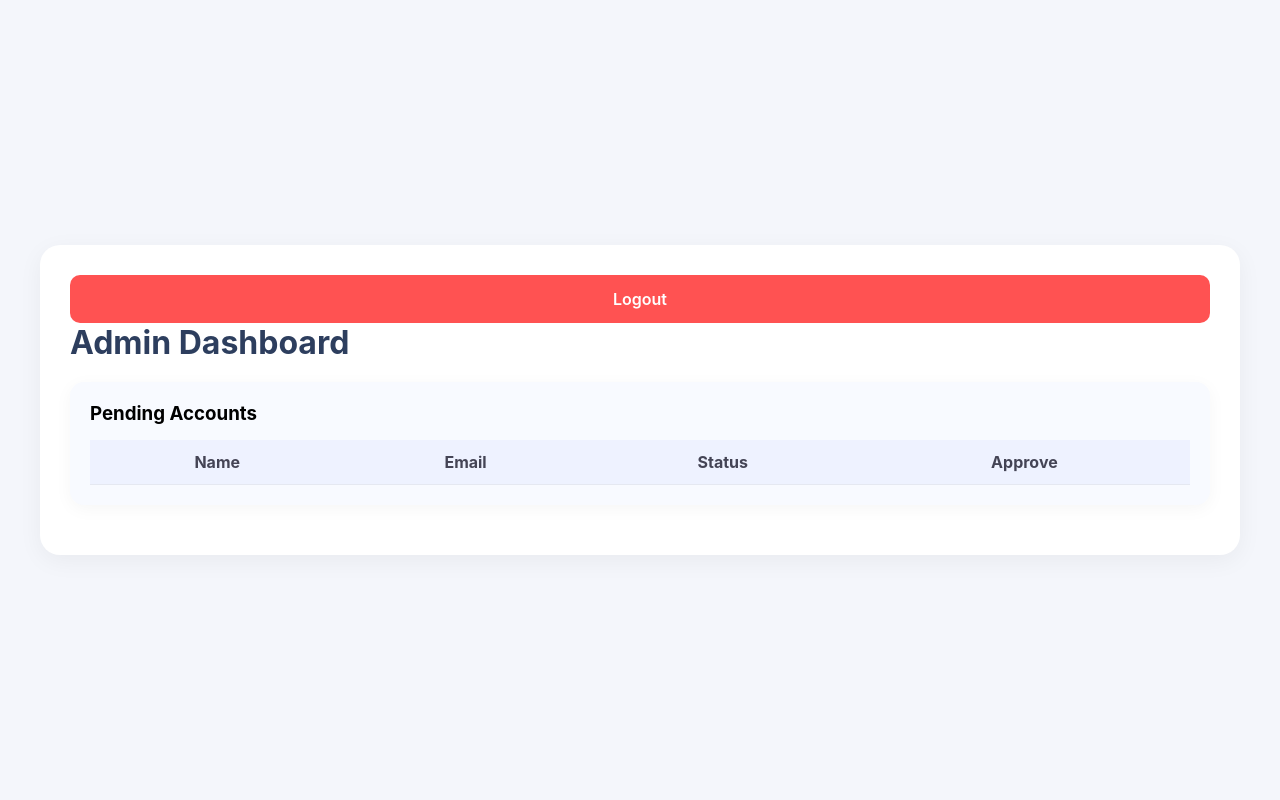
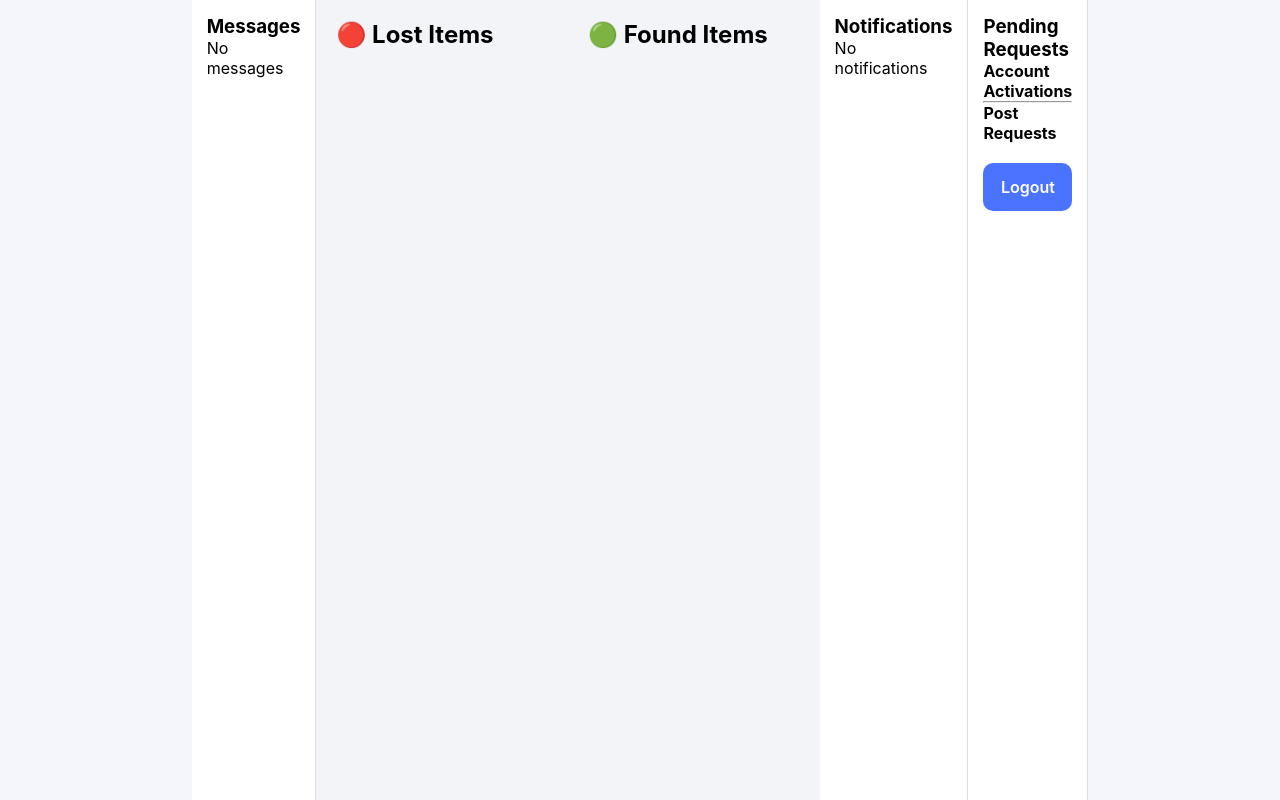
Before and after one commit to Sealdhom14/Lost-and-Found-Web, a plain HTML site: page admin/dashboard.html in a window 1280 px wide. Drawn offline with Linux system fonts and the light colour scheme; no server answers.

Commit message:
Update dashboard.html

```diff
--- a/admin/dashboard.html
+++ b/admin/dashboard.html
@@ -1,32 +1,63 @@
-<!doctype html>
+<!DOCTYPE html>
 <html>
 <head>
   <title>Admin Dashboard</title>
   <link rel="stylesheet" href="../styles.css">
+
+  <!-- Firebase -->
+  <script src="https://www.gstatic.com/firebasejs/9.6.10/firebase-app-compat.js"></script>
+  <script src="https://www.gstatic.com/firebasejs/9.6.10/firebase-auth-compat.js"></script>
+  <script src="https://www.gstatic.com/firebasejs/9.6.10/firebase-firestore-compat.js"></script>
+
+  <script src="../scripts/firebase.js"></script>
 </head>
+<body>
 
-<body>
-  <div class="dashboard-container">
-    <button class="logout-btn" id="logoutBtn">Logout</button>
-    <h1 class="dashboard-title">Admin Dashboard</h1>
+<div class="dashboard">
 
-    <div class="card">
-      <h3>Pending Accounts</h3>
-      <table class="table" id="pendingTable">
-        <thead>
-          <tr>
-            <th>Name</th>
-            <th>Email</th>
-            <th>Status</th>
-            <th>Approve</th>
-          </tr>
-        </thead>
-        <tbody></tbody>
-      </table>
-    </div>
-
+  <!-- COLUMN 1: MESSAGES -->
+  <div class="side-column">
+    <h3>Messages</h3>
+    <div id="adminMessages">No messages</div>
   </div>
 
-  <script type="module" src="../scripts/admin.js"></script>
+  <!-- COLUMN 2: LOST ITEMS -->
+  <div class="main-column">
+    <h2>🔴 Lost Items</h2>
+    <div id="lostPostsAdmin"></div>
+  </div>
+
+  <!-- COLUMN 3: FOUND ITEMS -->
+  <div class="main-column">
+    <h2>🟢 Found Items</h2>
+    <div id="foundPostsAdmin"></div>
+  </div>
+
+  <!-- COLUMN 4: NOTIFICATIONS -->
+  <div class="side-column">
+    <h3>Notifications</h3>
+    <div id="adminNotifications">No notifications</div>
+  </div>
+
+  <!-- COLUMN 5: REQUESTS -->
+  <div class="side-column">
+    <h3>Pending Requests</h3>
+
+    <h4>Account Activations</h4>
+    <div id="accountRequests"></div>
+
+    <hr>
+
+    <h4>Post Requests</h4>
+    <div id="postRequests"></div>
+
+    <br>
+    <button onclick="logout()">Logout</button>
+  </div>
+
+</div>
+
+<script src="../scripts/admin.js"></script>
+
 </body>
 </html>
```
